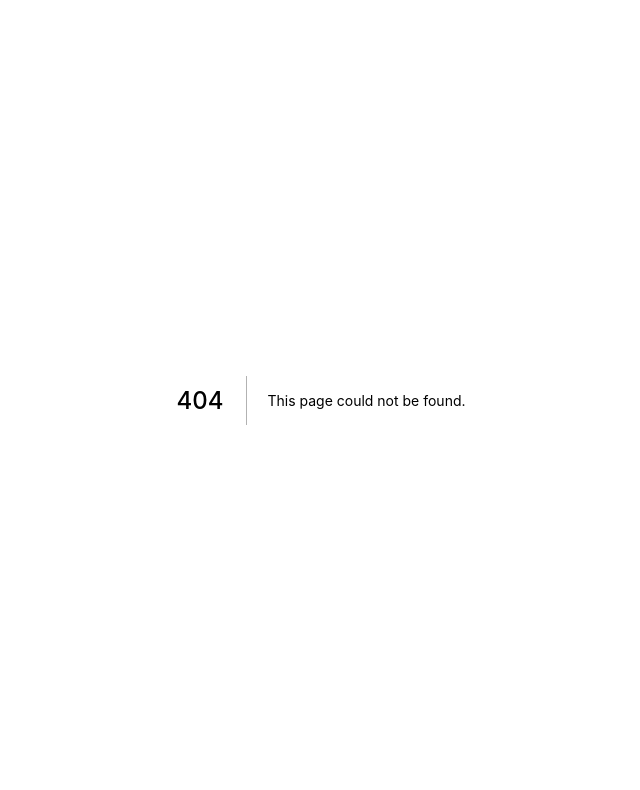
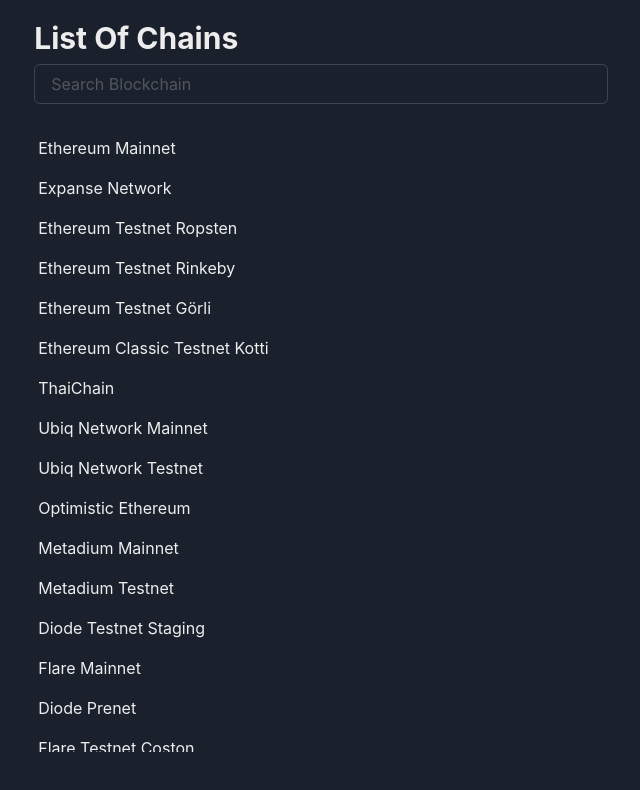
Before and after one commit to xircusnft/xircus-tokens-next, a Next.js app: page /chains in a window 1280 px wide. Before the commit this address had no page. Shown: the top 790 px of the page, without its empty margins (319-959 px from the left). Built offline with nearby package versions, Linux system fonts and the light colour scheme.

Commit message:
Chains Page

```diff
--- /dev/null
+++ b/pages/chains/index.js
@@ -0,0 +1,53 @@
+import { Box, Container, Heading, Input, VStack } from "@chakra-ui/react";
+import chainListLocal from "../../services/chainListLocal";
+import { useRouter } from "next/router";
+
+function Chains({ chains }) {
+  const router = useRouter();
+
+  const handleSelected = (cid) => {
+    console.log(cid);
+    router.push("/chains/" + encodeURIComponent(cid));
+  };
+
+  return (
+    <Container>
+      <Heading as="h3" size="lg" mt={5}>
+        List Of Chains
+      </Heading>
+      <Box my={2}>
+        <Input placeholder="Search Blockchain"></Input>
+      </Box>
+      <Box maxHeight="80vh" overflowY="scroll">
+        {" "}
+        <VStack mt={5} align="stretch" spacing={2}>
+          {Array.isArray(chains) &&
+            chains.map((elem, index) => (
+              <Box
+                key={index}
+                as="button"
+                textAlign="start"
+                _hover={{ backgroundColor: "blue.600" }}
+                p={1}
+                borderRadius="md"
+                onClick={handleSelected.bind(this, elem.chainId)}
+              >
+                {elem.name}
+              </Box>
+            ))}
+        </VStack>
+      </Box>
+    </Container>
+  );
+}
+
+export default Chains;
+
+export async function getStaticProps(context) {
+  let chains = [];
+
+  chains = await chainListLocal();
+  return {
+    props: { chains },
+  };
+}
--- /dev/null
+++ b/services/chainListLocal.js
@@ -0,0 +1,17 @@
+// source: // https://chainid.network/chains.json
+import fs from "fs/promises";
+import path from "path";
+
+export default async function chainListLocal() {
+  let chains = [];
+
+  try {
+    const data = await fs.readFile(path.join(process.cwd(), "public", "chains.json"));
+
+    chains = JSON.parse(data);
+  } catch (error) {
+    // console.log(error);
+  }
+
+  return chains;
+}
--- a/services/getPairList.js
+++ b/services/getPairList.js
@@ -15,6 +15,7 @@
     const pairs = await db
       .collection("tokens")
       .find(query, { projection: { _id: 0 } })
+      .limit(500)
       .toArray();
 
     return pairs;
--- a/styles/globals.css
+++ b/styles/globals.css
@@ -2,8 +2,8 @@
 body {
   padding: 0;
   margin: 0;
-  font-family: -apple-system, BlinkMacSystemFont, Segoe UI, Roboto, Oxygen,
-    Ubuntu, Cantarell, Fira Sans, Droid Sans, Helvetica Neue, sans-serif;
+  font-family: -apple-system, BlinkMacSystemFont, Segoe UI, Roboto, Oxygen, Ubuntu, Cantarell, Fira Sans, Droid Sans,
+    Helvetica Neue, sans-serif;
 }
 
 a {
@@ -14,3 +14,35 @@
 * {
   box-sizing: border-box;
 }
+
+@media only screen and (min-width: 768px) {
+  * {
+    scrollbar-width: thin;
+    scrollbar-color: rgba(0, 166, 147, 0.514) transparent;
+  }
+
+  *::-webkit-scrollbar {
+    width: 6px;
+    height: 6px;
+  }
+
+  /* Track */
+  *::-webkit-scrollbar-track {
+    background: rgba(0, 0, 0, 0.096);
+  }
+
+  /* Handle */
+  *::-webkit-scrollbar-thumb {
+    background: #63b3ed;
+    border-radius: 5px;
+    -webkit-border-radius: 5px;
+    -moz-border-radius: 5px;
+    -ms-border-radius: 5px;
+    -o-border-radius: 5px;
+  }
+
+  /* Handle on hover */
+  *::-webkit-scrollbar-thumb:hover {
+    background: #00a693;
+  }
+}
```
Also changed, not shown: pages/chains/[chainId].js (added, +57 -0 lines), services/chainList.js (added, +17 -0 lines), todos.txt (added).
